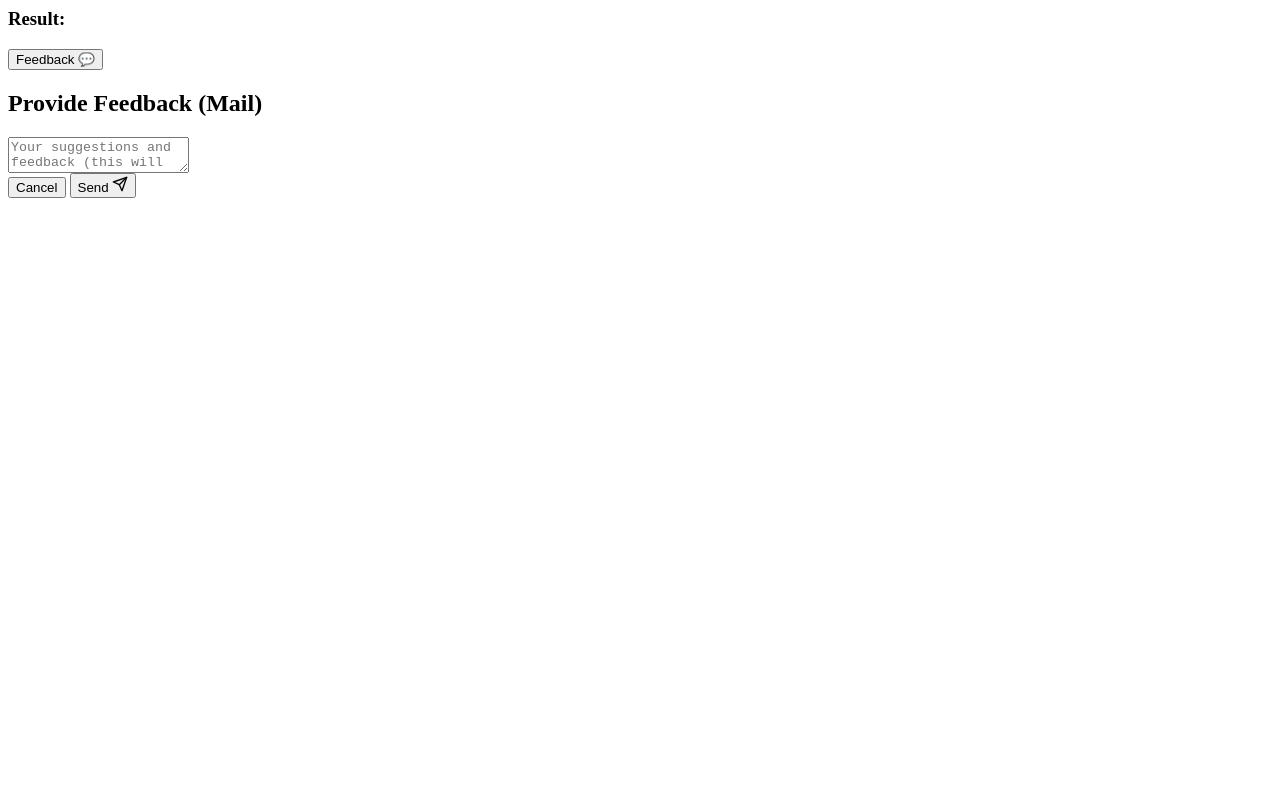
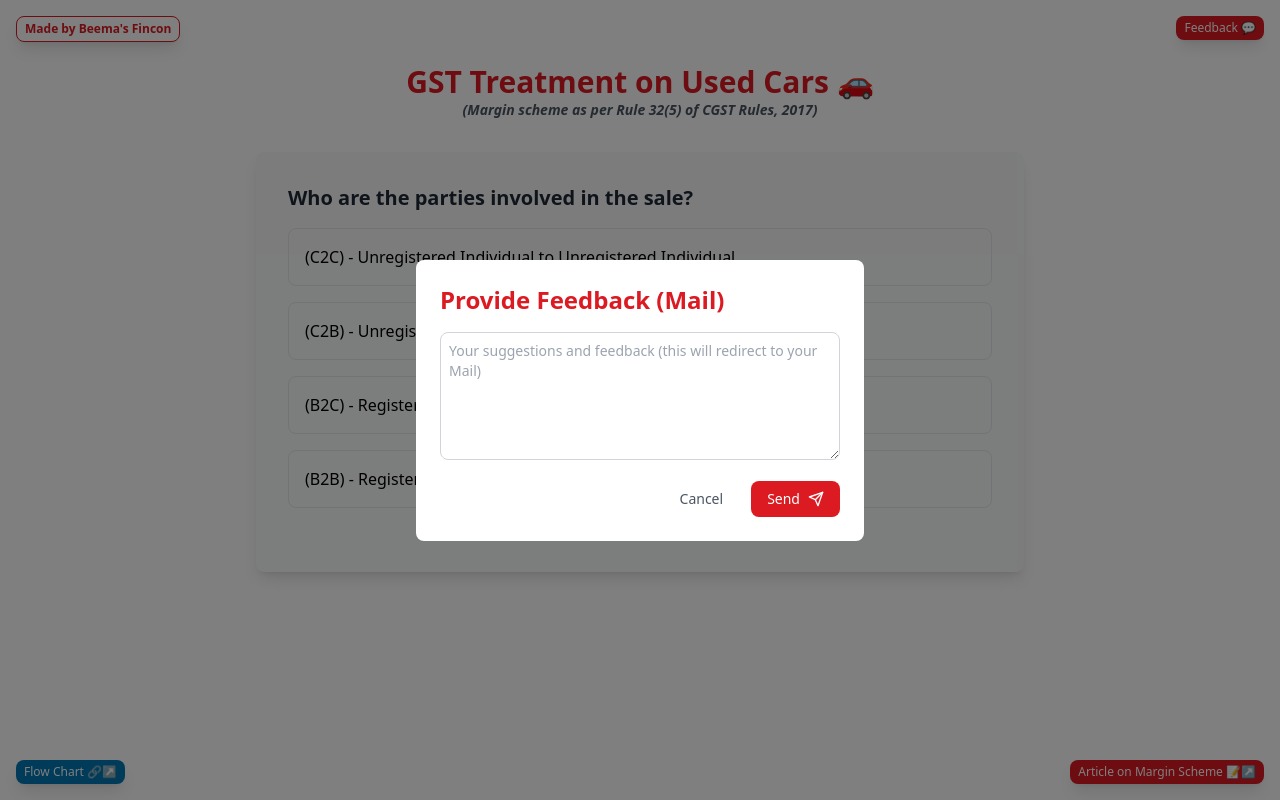
Before and after one commit to pramodbeema/gstmarginscheme, a plain HTML site: page index.html in a window 1280 px wide. Both pictures are taken after a click on the button "Feedback 💬". Drawn offline with nearby package versions, Linux system fonts and the light colour scheme.

Commit message:
Update index.html
In the Previous change, I pasted part of the correct code, that corrupted the html. Thus pasting the entire correct html now.

```diff
--- a/index.html
+++ b/index.html
@@ -1,4 +1,74 @@
+<!DOCTYPE html>
+<html lang="en">
+<head>
+    <meta charset="UTF-8">
+    <meta name="viewport" content="width=device-width, initial-scale=1.0">
+    <title>GST Treatment Decision Tool</title>
+    <script src="https://cdn.tailwindcss.com"></script>
+    <style>
+        .modal {
+            display: none;
+            position: fixed;
+            inset: 0;
+            background: rgba(0, 0, 0, 0.5);
+            align-items: center;
+            justify-content: center;
+            padding: 1rem;
+            z-index: 50;
+        }
 
+        .modal.show {
+            display: flex;
+        }
+    </style>
+</head>
+<body class="min-h-screen bg-white relative">
+<button
+    onclick="window.location.href='article.html';"
+    class="fixed bottom-4 right-4 bg-[#dc1a22] text-white px-2 py-1 text-xs rounded-lg shadow-lg hover:bg-opacity-90 transition-colors"
+>
+    Article on Margin Scheme 📝️↗️
+</button>
+
+<!-- New Button to Redirect to Google Drive Link -->
+<button
+    onclick="window.location.href='https://drive.google.com/uc?id=1f6aTvUvJ_TEip4cLYWOAyxqsKvvL_ijb&export=download';"
+    class="fixed bottom-4 left-4 bg-[#0077b5] text-white px-2 py-1 text-xs rounded-lg shadow-lg hover:bg-opacity-90 transition-colors"
+>
+    Flow Chart 🔗↗️
+</button>
+
+    <!-- Watermark -->
+    <div class="fixed top-4 left-4 bg-white shadow-lg text-xs text-[#dc1a22] opacity-100 font-semibold transform -rotate-0 px-2 py-1 border (1px) border-[#dc1a22] border-opacity-72 rounded-lg">
+    Made by Beema's Fincon
+</div>
+
+    <!-- Main Content -->
+    <div class="container mx-auto px-4 py-16">
+        <h1 class="text-3xl font-bold text-center text-[#dc1a22] mb-8">
+            GST Treatment on Used Cars 🚗
+		<p class="text-sm text-gray-600 opacity-54 text-center italic">
+		    (Margin scheme as per Rule 32(5) of CGST Rules, 2017)
+        </p>
+        </h1>
+        <div class="bg-gray-50 rounded-lg shadow-lg p-8 max-w-3xl mx-auto">
+            <button
+                id="backButton"
+                onclick="resetFlow()"
+                class="mb-6 text-gray-600 hover:text-[#dc1a22] flex items-center gap-2 transition-colors hidden"
+            >
+                <svg xmlns="http://www.w3.org/2000/svg" width="16" height="16" viewBox="0 0 24 24" fill="none" stroke="currentColor" stroke-width="2" stroke-linecap="round" stroke-linejoin="round"><path d="m12 19-7-7 7-7"/><path d="M19 12H5"/></svg>
+                Start Over
+            </button>
+
+            <div id="questionContainer" class="mb-8">
+                <div class="flex items-center gap-2 mb-4">
+                    <h2 id="question" class="text-xl font-semibold text-gray-800"></h2>
+
+                </div>
+                <div id="options" class="space-y-4">
+                </div>
+            </div>
 
             <div id="result" class="bg-white p-6 rounded-lg border-l-4 border-[#dc1a22] hidden">
                 <h3 class="text-lg font-semibold text-gray-800 mb-2">Result:</h3>
```
